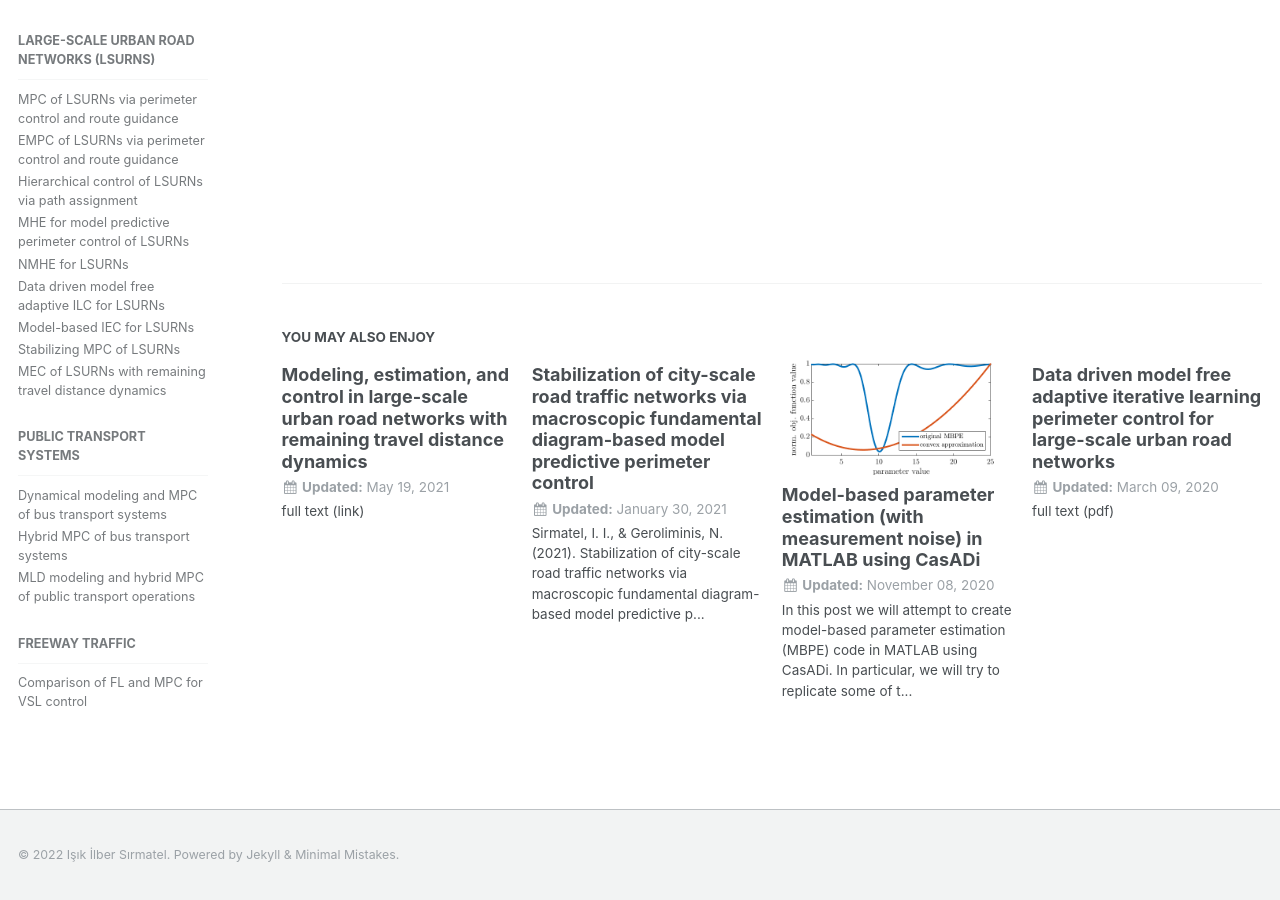
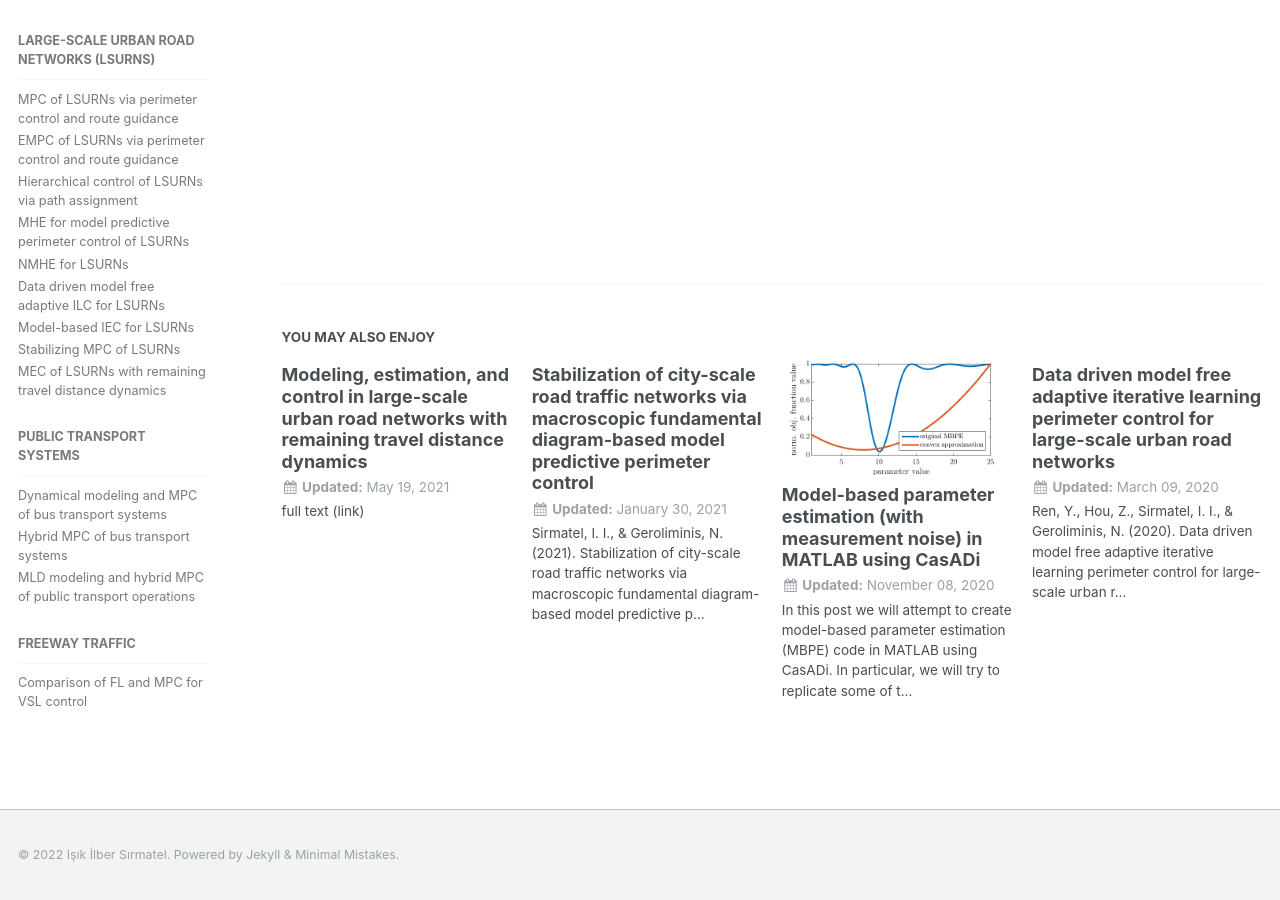
Before and after one commit to sirmatel/sirmatel.github.io, a Jekyll site: the page built from _posts/publications/2020-05-12-sirmatel2020b.md, in a window 1280 px wide and 900 px high, scrolled down 1086 px. Built offline with Jekyll 4.4.1, drawn with Linux system fonts in a browser that asks for light colours; some web fonts are replaced; comment, search, counter and statistics services are not loaded.

Commit message:
Update 2020-03-09-ren2020.md

```diff
--- a/_posts/publications/2020-03-09-ren2020.md
+++ b/_posts/publications/2020-03-09-ren2020.md
@@ -12,6 +12,9 @@
 sidebar:
   nav: "publications"
 ---
-<a href="https://sirmatel.github.io/assets/files/ren2020datadriven.pdf" style="color: #2d5a8c; text-decoration:underline">full text (pdf)</a>
+
+Ren, Y., Hou, Z., Sirmatel, I. I., & Geroliminis, N. (2020). Data driven model free adaptive iterative learning perimeter control for large-scale urban road networks. Transportation Research Part C: Emerging Technologies, 115, 102618. https://doi.org/10.1016/j.trc.2020.102618 <a href="https://sirmatel.github.io/assets/files/ren2020datadriven.pdf" style="color: #2d5a8c; text-decoration:underline">(full text pdf)</a>
+
+<a href="https://www.scimagojr.com/journalsearch.php?q=20893&amp;tip=sid&amp;exact=no" title="SCImago Journal &amp; Country Rank"><img border="0" src="https://www.scimagojr.com/journal_img.php?id=20893" alt="SCImago Journal &amp; Country Rank"  /></a>
 
 Abstract: Most perimeter control methods in literature are the model-based schemes designing the controller based on the available accurate macroscopic fundamental diagram (MFD) function with well known techniques of modern control methods. However, accurate modeling of the traffic flow system is hard and time-consuming. On the other hand, macroscopic traffic flow patterns show heavily similarity between days, and data from past days might enable improving the performance of the perimeter controller. Motivated by this observation, a model free adaptive iterative learning perimeter control (MFAILPC) scheme is proposed in this paper. The three features of this method are: (1) No dynamical model is required in the controller design by virtue of dynamic linearization data modeling technique, i.e., it is a data-driven method, (2) the perimeter controller performance will improve iteratively with the help of the repetitive operation pattern of the traffic system, (3) the learning gain is tuned adaptively along the iterative axis. The effectiveness of the proposed scheme is tested comparing with various control methods for a multi-region traffic network considering modeling errors, measurement noise, demand variations, and time-changing MFDs. Simulation results show that the proposed MFAILPC presents a great potential and is more resilient against errors than the standard perimeter control methods such as model predictive control, proportional-integral control, etc.
```
